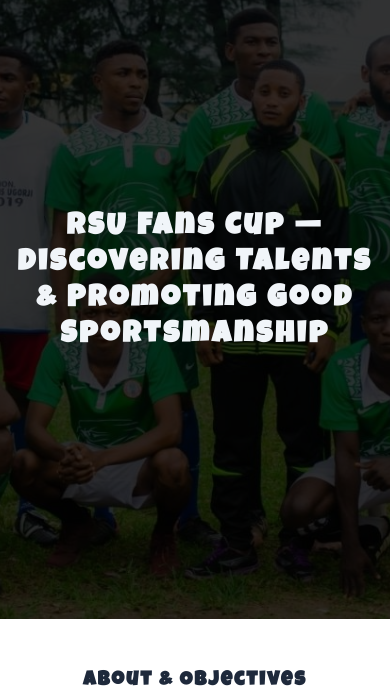
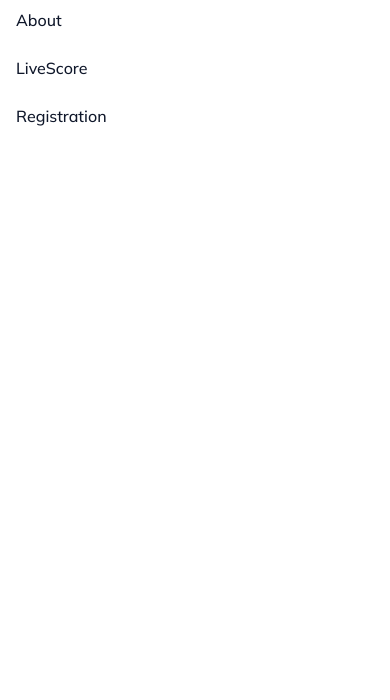
Before and after one commit to detachedsoul/precious-soye-final-year-project, a website: page index.html in a window 390 px wide. Both pictures are taken after a click on the button "Mobile menu toggle button". Shown: the part 135-835 px from the top of the page. Drawn offline with Linux system fonts and the light colour scheme.

Commit message:
feat: added mobile nav toggle feature

```diff
--- /dev/null
+++ b/assets/js/main.js
@@ -0,0 +1,28 @@
+// Variable declarations
+let menuToggle = document.querySelector(".menu-toggle");
+let nav = document.querySelector("nav");
+let scrollToTopBtn = document.querySelector(".scroll-to-top");
+
+// window.onscroll = () => {
+// 	if (
+// 		document.documentElement.scrollTop >= 300 ||
+// 		document.body.scrollTop >= 300
+// 	) {
+// 		scrollToTopBtn.classList.remove("translate-x-[180%]");
+// 	} else {
+// 		scrollToTopBtn.classList.add("translate-x-[180%]");
+// 	}
+// };
+
+menuToggle.addEventListener("click", () => {
+	nav.classList.toggle("scale-0");
+	console.log("clicked", nav);
+});
+
+// scrollToTopBtn.addEventListener("click", () => {
+//     scrollTo({
+// 		top: 0,
+// 		left: 0,
+// 		behavior: "smooth",
+// 	});
+// })
--- a/index.html
+++ b/index.html
@@ -138,5 +138,7 @@
             Created with all the <i class="fi fi-rr-heart text-rose-500 top-[0.2rem] relative"></i> in the world by Precious Temple
         </p>
     </footer>
+
+    <script src="./assets/js/main.js"></script>
 </body>
 </html>
```
